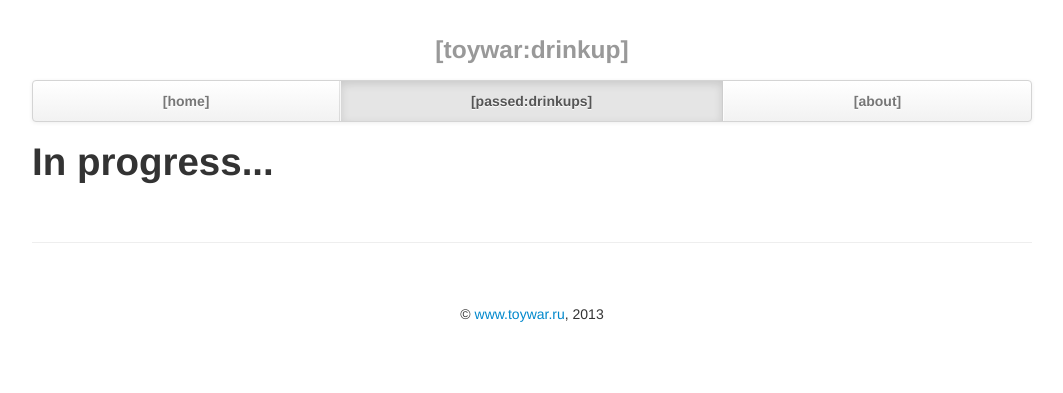
After one commit to toywar/drinkuper, a Django app: page /past/ in a window 1280 px wide. The commit adds this page. Shown: the top 393 px of the page, without its empty margins (108-1171 px from the left). Run offline with Django 3.2, Linux system fonts and the light colour scheme; some libraries are stand-ins or nearby versions.

Commit message:
modify settings and urls files; add about and past pages; modify base template

```diff
--- a/drinkup/urls.py
+++ b/drinkup/urls.py
@@ -1,5 +1,7 @@
-from django.conf.urls import patterns, url
+from django.conf.urls.defaults import *
 
 urlpatterns = patterns('',
     url(r'^$', 'drinkup.views.view_base'),
+    url(r'^about/$', 'drinkup.views.view_about'),
+    url(r'^past/$', 'drinkup.views.view_past'),
 )
--- a/drinkup/views.py
+++ b/drinkup/views.py
@@ -11,3 +11,9 @@ def base(request):
 
 def view_base(request):
   return render(request, 'base.html')
+
+def view_about(request):
+  return render(request, 'about.html')
+
+def view_past(request):
+  return render(request, 'past.html')
--- a/drinkuper/settings.py
+++ b/drinkuper/settings.py
@@ -98,7 +98,7 @@ MIDDLEWARE_CLASSES = (
     # 'django.middleware.clickjacking.XFrameOptionsMiddleware',
 )
 
-ROOT_URLCONF = 'drinkuper.urls'
+ROOT_URLCONF = 'drinkup.urls'
 
 # Python dotted path to the WSGI application used by Django's runserver.
 WSGI_APPLICATION = 'drinkuper.wsgi.application'
--- a/drinkuper/urls.py
+++ b/drinkuper/urls.py
@@ -4,10 +4,13 @@ from django.conf.urls import patterns, include, url
 from django.contrib import admin
 admin.autodiscover()
 
-urlpatterns = patterns('',
+urlpatterns = patterns('',)
+
+urlpatterns = patterns('drinkuper.drinkup.views',
     # Examples:
     # url(r'^$', 'drinkuper.views.home', name='home'),
     url(r'^$', include('drinkup.urls')),
+    #url(r'^about/$', include('drinkup.urls')),
 
     # Uncomment the admin/doc line below to enable admin documentation:
     # url(r'^admin/doc/', include('django.contrib.admindocs.urls')),
--- /dev/null
+++ b/templates/past.html
@@ -0,0 +1,137 @@
+<!DOCTYPE html>
+<html lang="en">
+  <head>
+    <meta charset="utf-8">
+    <title>[toywar:drinkup] - [passed:drinkups]</title>
+    <meta name="viewport" content="width=device-width, initial-scale=1.0">
+    <meta name="description" content="">
+    <meta name="author" content="">
+
+    <!-- Le styles -->
+    <link href="/static/css/bootstrap.css" rel="stylesheet">
+    <style type="text/css">
+      body {
+        padding-top: 20px;
+        padding-bottom: 60px;
+      }
+
+      /* Custom container */
+      .container {
+        margin: 0 auto;
+        max-width: 1000px;
+      }
+      .container > hr {
+        margin: 60px 0;
+      }
+
+      /* Main marketing message and sign up button */
+      .jumbotron {
+        margin: 80px 0;
+        text-align: center;
+      }
+      .jumbotron h1 {
+        font-size: 100px;
+        line-height: 1;
+      }
+      .jumbotron .lead {
+        font-size: 24px;
+        line-height: 1.25;
+      }
+      .jumbotron .btn {
+        font-size: 21px;
+        padding: 14px 24px;
+      }
+
+      /* Supporting marketing content */
+      .marketing {
+        margin: 60px 0;
+      }
+      .marketing p + h4 {
+        margin-top: 28px;
+      }
+
+
+      /* Customize the navbar links to be fill the entire space of the .navbar */
+      .navbar .navbar-inner {
+        padding: 0;
+      }
+      .navbar .nav {
+        margin: 0;
+        display: table;
+        width: 100%;
+      }
+      .navbar .nav li {
+        display: table-cell;
+        width: 1%;
+        float: none;
+      }
+      .navbar .nav li a {
+        font-weight: bold;
+        text-align: center;
+        border-left: 1px solid rgba(255,255,255,.75);
+        border-right: 1px solid rgba(0,0,0,.1);
+      }
+      .navbar .nav li:first-child a {
+        border-left: 0;
+        border-radius: 3px 0 0 3px;
+      }
+      .navbar .nav li:last-child a {
+        border-right: 0;
+        border-radius: 0 3px 3px 0;
+      }
+    </style>
+    <link href="/static/css/bootstrap-responsive.css" rel="stylesheet">
+
+    <!-- HTML5 shim, for IE6-8 support of HTML5 elements -->
+    <!--[if lt IE 9]>
+      <script src="/static/js/html5shiv.js"></script>
+    <![endif]-->
+
+    <!-- Fav and touch icons -->
+                                   <link rel="shortcut icon" href="/static/ico/icon.gif">
+  </head>
+
+  <body>
+
+    <div class="container">
+      <div class="masthead">
+        <h3 align=center class="muted">[toywar:drinkup]</h3>
+        <div class="navbar">
+          <div class="navbar-inner">
+            <div class="container">
+              <ul class="nav">
+                <li><a href="/">[home]</a></li>
+                <li class="active"><a href="/past/">[passed:drinkups]</a></li>
+                <li><a href="/about/">[about]</a></li>
+              </ul>
+            </div>
+          </div>
+        </div><!-- /.navbar -->
+      </div>
+<h1> In progress... </h1>
+      <hr/>
+      <div class="footer">
+        <p align=center>&copy; <a href="http://www.toywar.ru/" target="_blank">www.toywar.ru</a>, 2013</p>
+      </div>
+
+    </div> <!-- /container -->
+
+    <!-- Le javascript
+    ================================================== -->
+    <!-- Placed at the end of the document so the pages load faster -->
+    <script src="/static/js/jquery.js"></script>
+    <script src="/static/js/bootstrap-transition.js"></script>
+    <script src="/static/js/bootstrap-alert.js"></script>
+    <script src="/static/js/bootstrap-modal.js"></script>
+    <script src="/static/js/bootstrap-dropdown.js"></script>
+    <script src="/static/js/bootstrap-scrollspy.js"></script>
+    <script src="/static/js/bootstrap-tab.js"></script>
+    <script src="/static/js/bootstrap-tooltip.js"></script>
+    <script src="/static/js/bootstrap-popover.js"></script>
+    <script src="/static/js/bootstrap-button.js"></script>
+    <script src="/static/js/bootstrap-collapse.js"></script>
+    <script src="/static/js/bootstrap-carousel.js"></script>
+    <script src="/static/js/bootstrap-typeahead.js"></script>
+
+  </body>
+</html>
```
Also changed, not shown: templates/about.html (added, +148 -0 lines), templates/base.html (+4 -4 lines).
